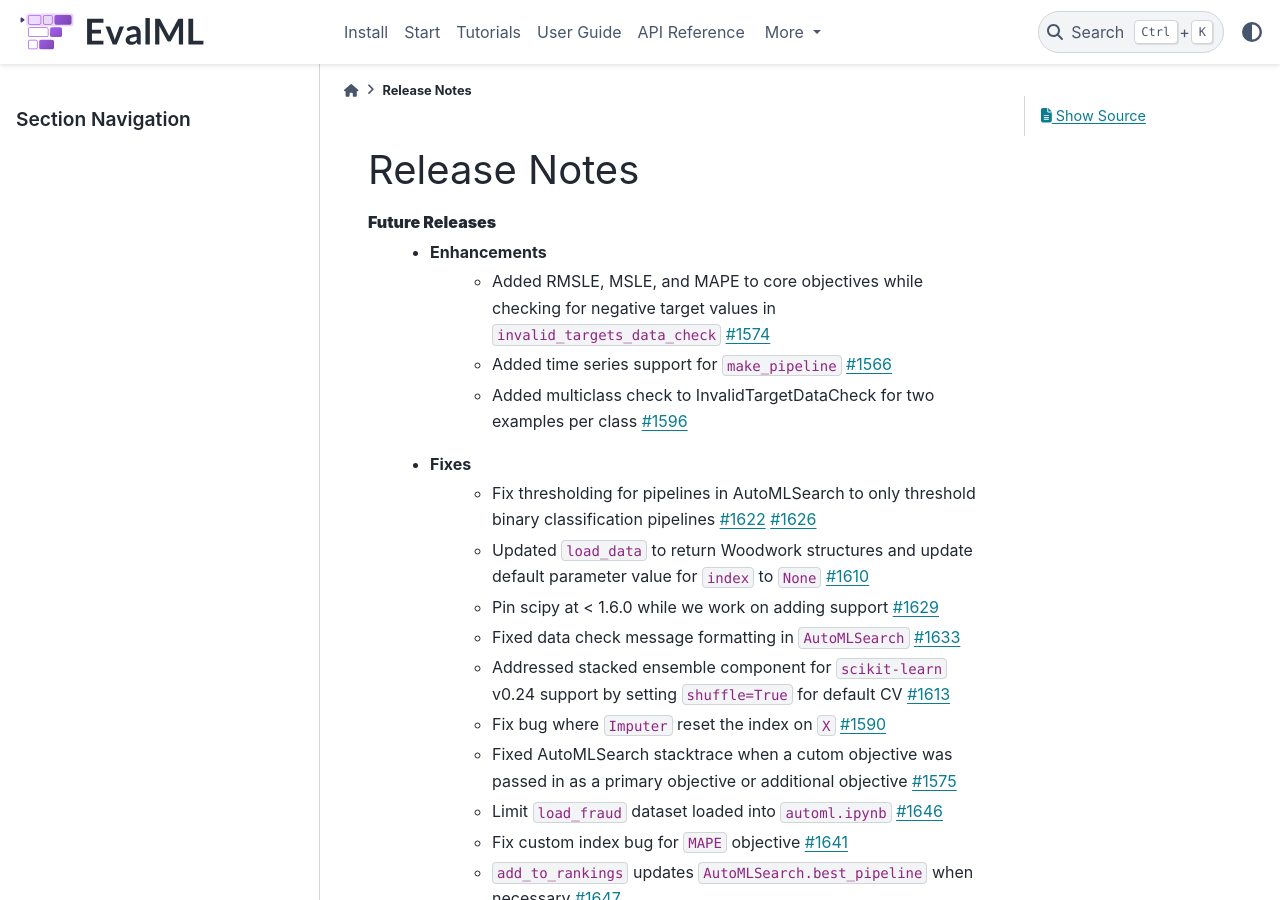
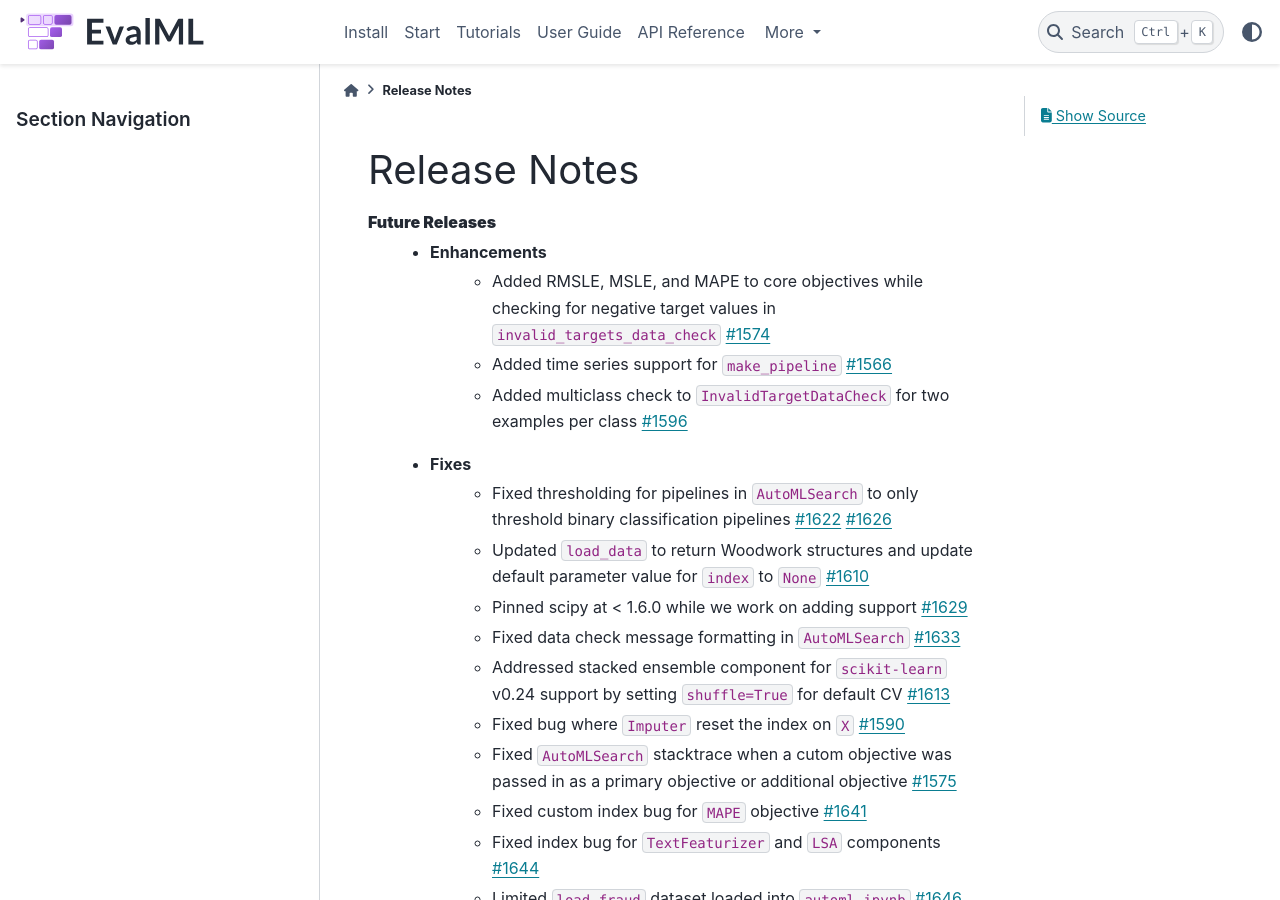
Before and after one commit to alteryx/evalml, a Sphinx documentation site: the page built from docs/source/release_notes.rst, in a window 1280 px wide and 900 px high. Built offline with Sphinx 7.4.7 and the PyData theme 0.15.4, drawn with Linux system fonts in a browser that asks for light colours; comment, search, counter and statistics services are not loaded.

Commit message:
Fix index bug for TextFeaturizer and LSA (#1644)
* init

* add tests, release notes, move text df to conftest

* remove fixture from test_text_featurizer

* release note standardization

```diff
--- a/docs/source/release_notes.rst
+++ b/docs/source/release_notes.rst
@@ -5,17 +5,18 @@ Release Notes
     * Enhancements
         * Added RMSLE, MSLE, and MAPE to core objectives while checking for negative target values in ``invalid_targets_data_check`` :pr:`1574`
         * Added time series support for ``make_pipeline`` :pr:`1566`
-        * Added multiclass check to InvalidTargetDataCheck for two examples per class :pr:`1596`
+        * Added multiclass check to ``InvalidTargetDataCheck`` for two examples per class :pr:`1596`
     * Fixes
-        * Fix thresholding for pipelines in AutoMLSearch to only threshold binary classification pipelines :pr:`1622` :pr:`1626`
+        * Fixed thresholding for pipelines in ``AutoMLSearch`` to only threshold binary classification pipelines :pr:`1622` :pr:`1626`
         * Updated ``load_data`` to return Woodwork structures and update default parameter value for ``index`` to ``None`` :pr:`1610`
-        * Pin scipy at < 1.6.0 while we work on adding support :pr:`1629`
+        * Pinned scipy at < 1.6.0 while we work on adding support :pr:`1629`
         * Fixed data check message formatting in ``AutoMLSearch`` :pr:`1633`
         * Addressed stacked ensemble component for ``scikit-learn`` v0.24 support by setting ``shuffle=True`` for default CV :pr:`1613`
-        * Fix bug where ``Imputer`` reset the index on ``X`` :pr:`1590`
-        * Fixed AutoMLSearch stacktrace when a cutom objective was passed in as a primary objective or additional objective :pr:`1575`
-        * Limit ``load_fraud`` dataset loaded into ``automl.ipynb`` :pr:`1646`
-        * Fix custom index bug for ``MAPE`` objective :pr:`1641`
+        * Fixed bug where ``Imputer`` reset the index on ``X`` :pr:`1590`
+        * Fixed ``AutoMLSearch`` stacktrace when a cutom objective was passed in as a primary objective or additional objective :pr:`1575`
+        * Fixed custom index bug for ``MAPE`` objective :pr:`1641`
+        * Fixed index bug for ``TextFeaturizer`` and ``LSA`` components :pr:`1644`
+        * Limited ``load_fraud`` dataset loaded into ``automl.ipynb`` :pr:`1646`
         * ``add_to_rankings`` updates ``AutoMLSearch.best_pipeline`` when necessary :pr:`1647`
         * Fixed bug where time series baseline estimators were not receiving ``gap`` and ``max_delay`` in ``AutoMLSearch`` :pr:`1645`
     * Changes
```
Also changed, not shown: 5 other files.
